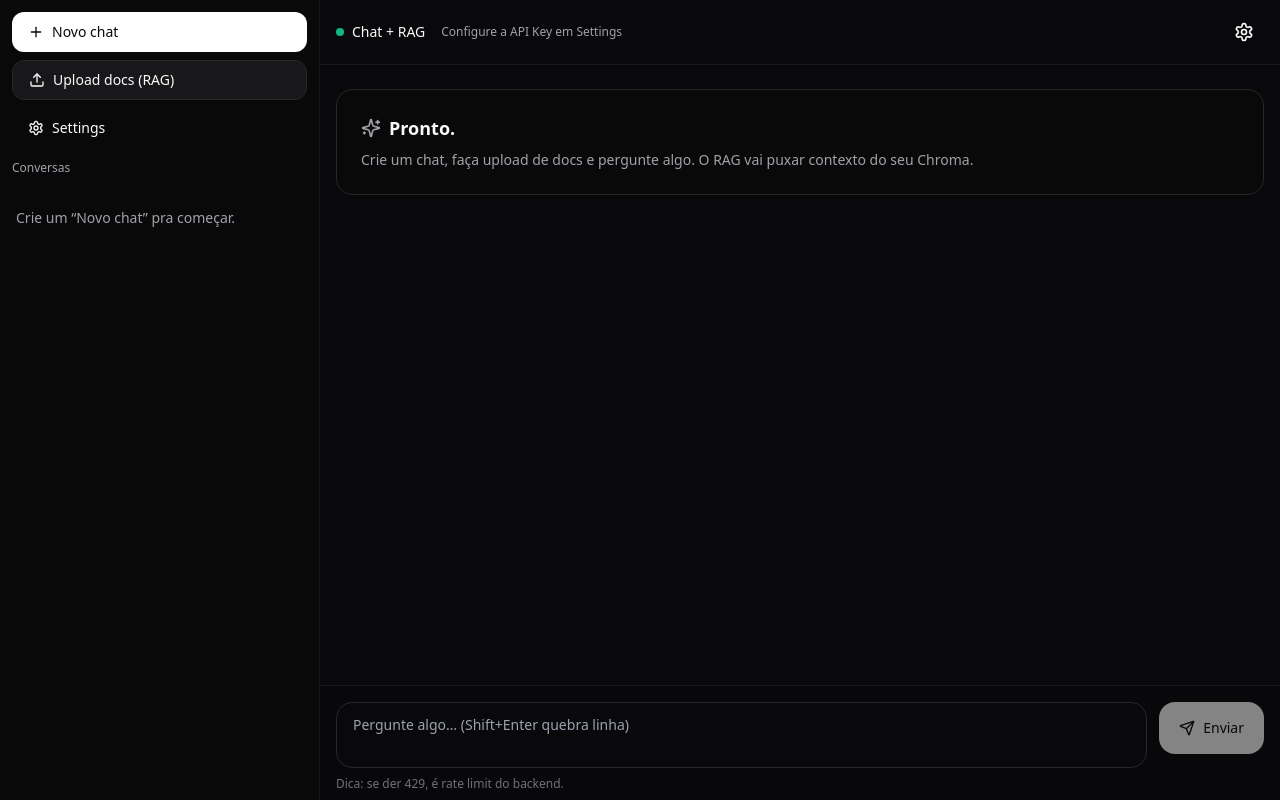
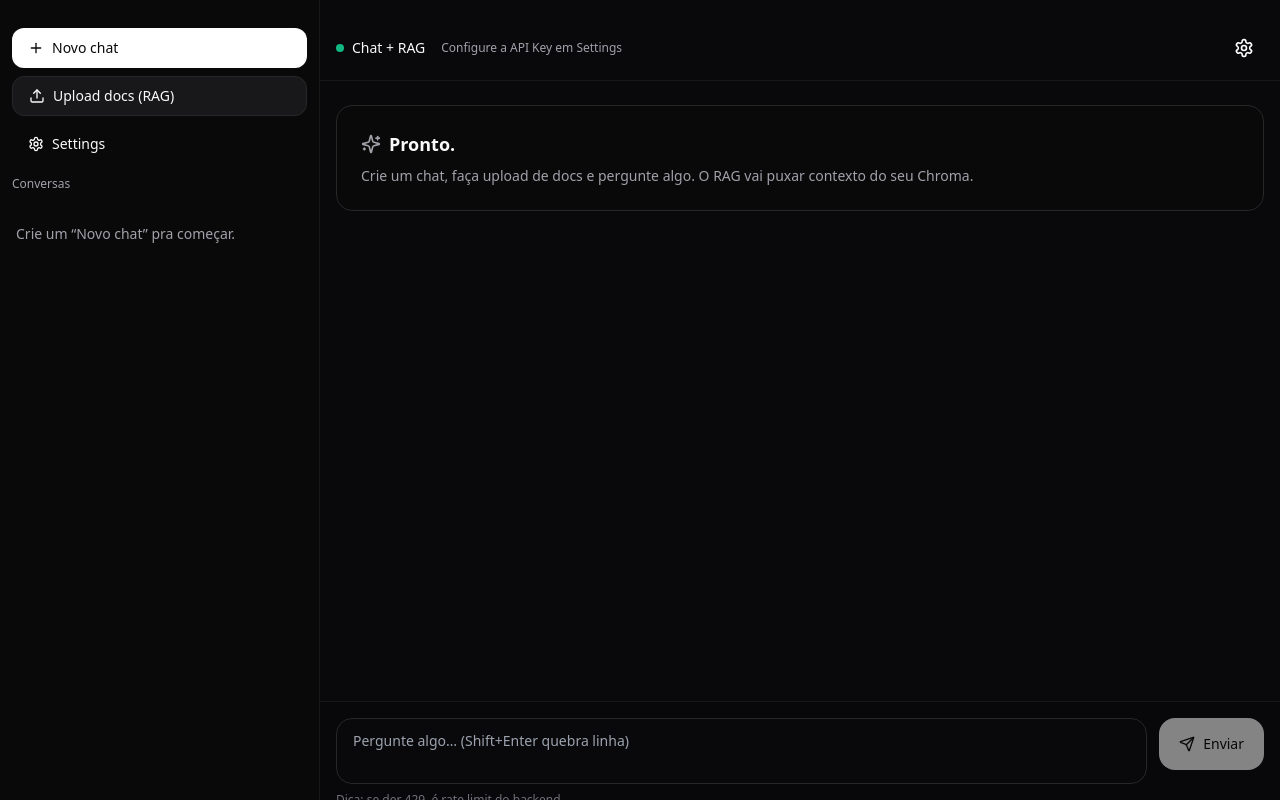
Before and after one commit to Godnelson/rag-monorepo, a Next.js app in the folder apps/web/: page / in a window 1280 px wide. Built offline with nearby package versions, Linux system fonts and the light colour scheme.

Commit message:
Add top padding to app layout

```diff
--- a/apps/web/src/components/app-shell.tsx
+++ b/apps/web/src/components/app-shell.tsx
@@ -20,7 +20,7 @@ export function AppShell({ children }: { children: ReactNode }) {
       <div className="flex h-full">
         <ConversationsSidebar onOpenSettings={() => setOpenSettings(true)} />
 
-        <main className="flex-1">
+        <main className="flex-1 pt-4">
           <div className="flex items-center justify-between border-b border-zinc-900 px-4 py-3">
             <div className="flex items-center gap-2">
               <div className="h-2 w-2 rounded-full bg-emerald-500" />
--- a/apps/web/src/components/sidebar/conversations-sidebar.tsx
+++ b/apps/web/src/components/sidebar/conversations-sidebar.tsx
@@ -56,7 +56,7 @@ export function ConversationsSidebar({ onOpenSettings }: { onOpenSettings: () =>
   const list = useMemo(() => items, [items]);
 
   return (
-    <aside className="w-[320px] border-r border-zinc-900 bg-zinc-950/60">
+    <aside className="w-[320px] border-r border-zinc-900 bg-zinc-950/60 pt-4">
       <div className="p-3 space-y-2">
         <NewChatButton onClick={newChat} />
         <UploadDialog />
```
Also changed, not shown: 1 other file (tests, documents, lock files or other folders).
